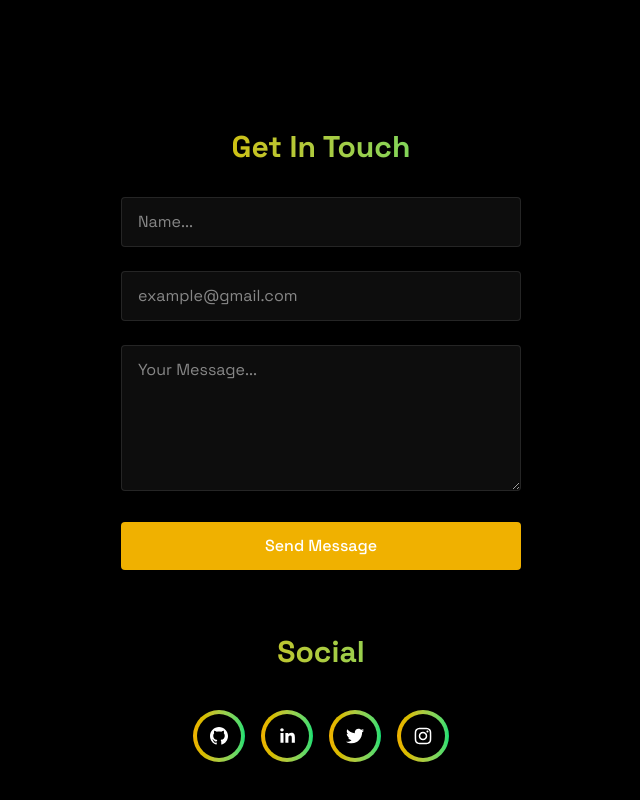
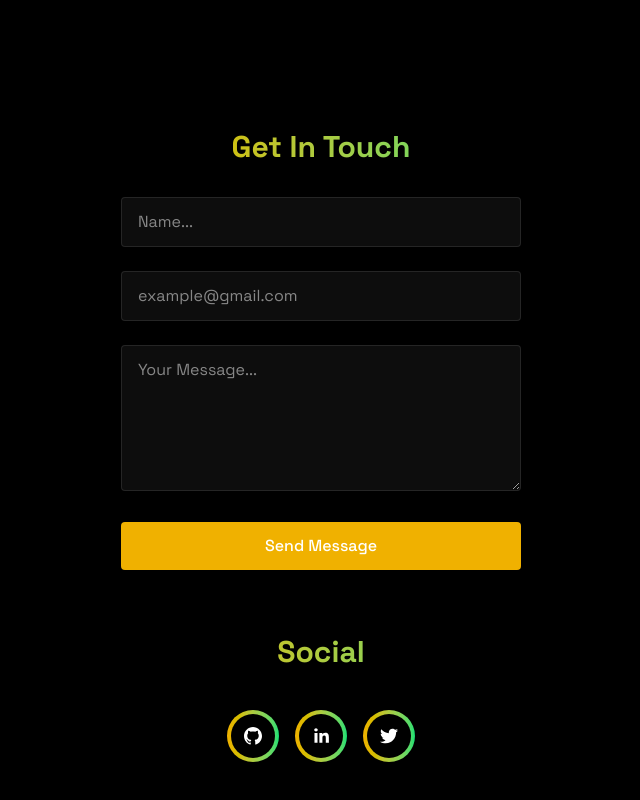
Before and after one commit to jeffreydarlington/jeffreyDarlington-Portofolio, a React (Vite) app: page / in a window 1280 px wide. Shown: the part 3283-4083 px from the top of the page, without its empty margins (319-959 px from the left). Built offline with nearby package versions, Linux system fonts and the light colour scheme; a web font is replaced by a local one.

Commit message:
Upadte Socials

```diff
--- a/src/components/sections/Contact.jsx
+++ b/src/components/sections/Contact.jsx
@@ -90,10 +90,6 @@ export const Contact = () => {
                 url: "https://www.linkedin.com/in/jeffrey-darlington/",
               },
               { network: "twitter", url: "https://x.com/Jeffdton11" },
-              {
-                network: "instagram",
-                url: "https://www.instagram.com/jeffdton",
-              },
             ].map((social, index) => (
               <div
                 key={index}
```
